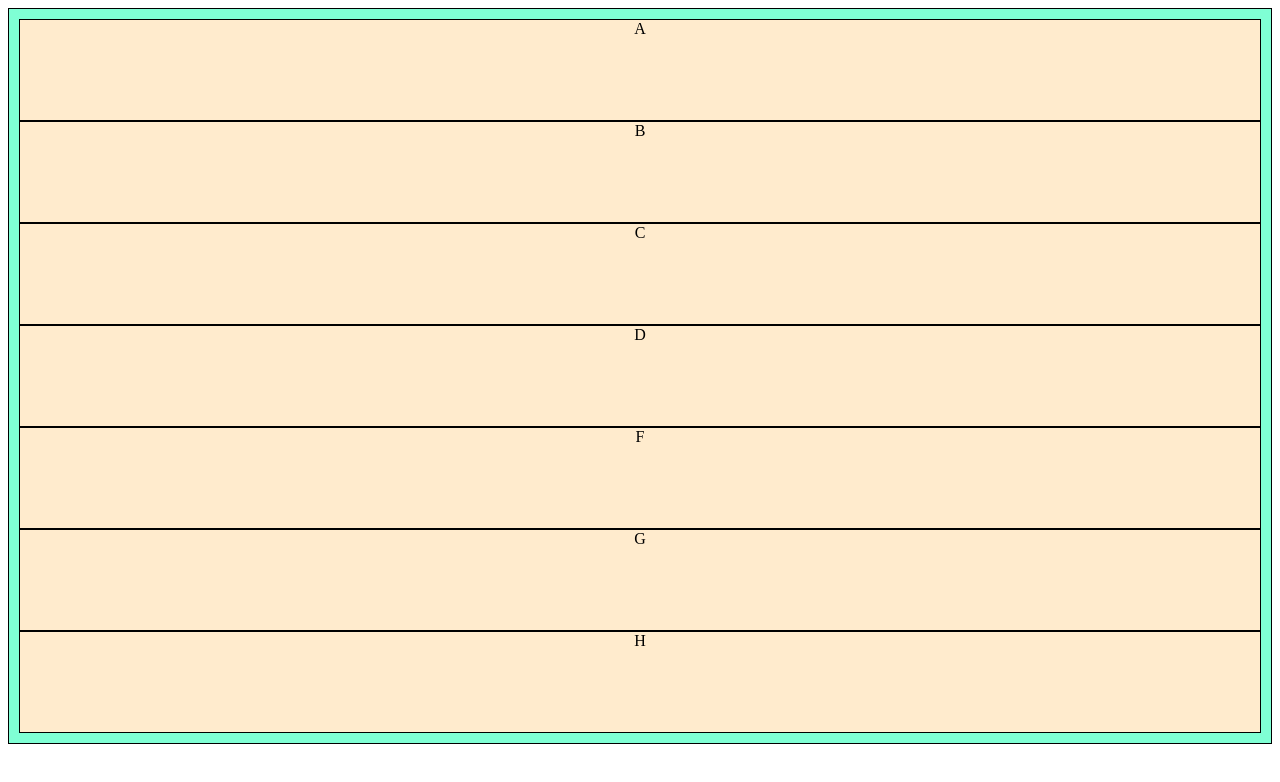
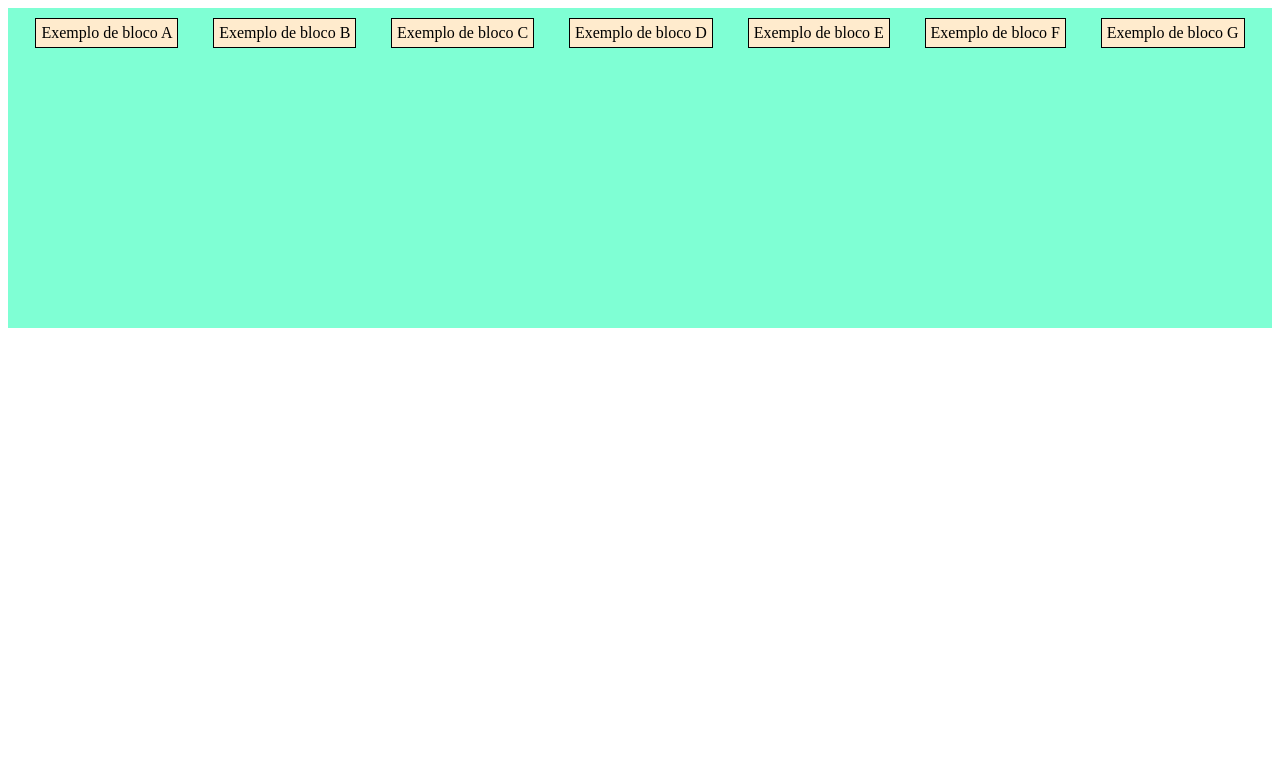
Before and after one commit to Yumioliveira/modulo-5, a plain HTML site: page index.html in a window 1280 px wide. Drawn offline with Linux system fonts and the light colour scheme.

Commit message:
flex-box

```diff
--- a/index.html
+++ b/index.html
@@ -6,31 +6,32 @@
     <title>flax box</title>
     <style>
         div.conteiner {
-            border: 1px solid black;
+            height: 300px;
             padding: 10px;
             background-color: aquamarine;
             display: flex;
-            flex-direction: column;
+            flex-flow: row nowrap;
+            justify-content: space-around;
+            align-items: start;
         }
 
         div.itens {
+            padding: 5px;
             background-color: blanchedalmond;
             border: 1px solid black;
-            height: 100px;
-            flex: auto;
             text-align: center;
         }
     </style>
 </head>
 <body>
     <div class="conteiner">
-        <div class="itens">A</div>
-        <div class="itens">B</div>
-        <div class="itens">C</div>
-        <div class="itens">D</div>
-        <div class="itens">F</div>
-        <div class="itens">G</div>
-        <div class="itens">H</div>
+        <div class="itens">Exemplo de bloco A</div>
+        <div class="itens">Exemplo de bloco B</div>
+        <div class="itens">Exemplo de bloco C</div>
+        <div class="itens">Exemplo de bloco D</div>
+        <div class="itens">Exemplo de bloco E</div>
+        <div class="itens">Exemplo de bloco F</div>
+        <div class="itens">Exemplo de bloco G</div>
         </div>
     </div>
 </body>
```
